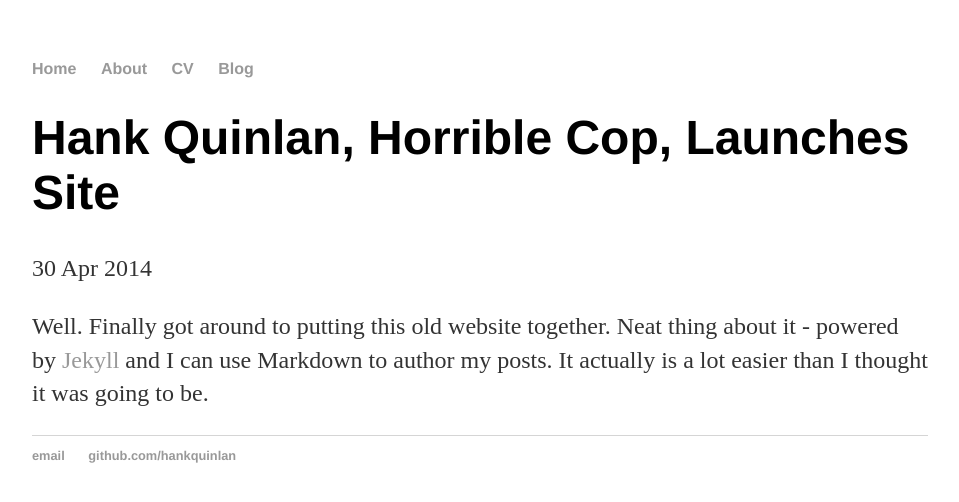
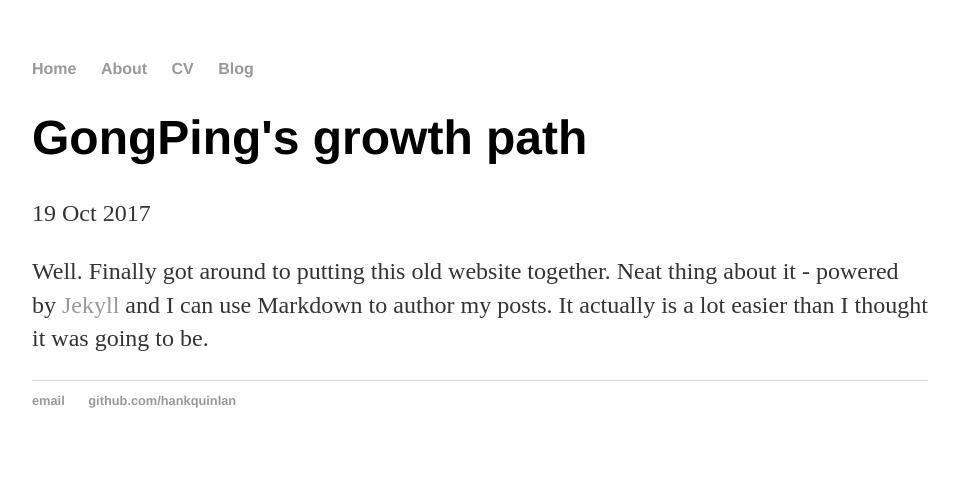
Before and after one commit to Gong-Ping/Gong-Ping.github.io, a Jekyll site: the page built from _posts/2017-10-19-draft.md, in a window 1280 px wide. Shown: the top 502 px of the page, without its empty margins (160-1119 px from the left). Built offline with Jekyll 4.4.1, drawn with Linux system fonts in a browser that asks for light colours.

Commit message:
Update 2017-10-19-draft.md

```diff
--- a/_posts/2017-10-19-draft.md
+++ b/_posts/2017-10-19-draft.md
@@ -1,7 +1,7 @@
 ---
 layout: post
-title: "Hank Quinlan, Horrible Cop, Launches Site"
-date: 2014-04-30
+title: "GongPing's growth path"
+date: 2017-10-19
 ---
 
 Well. Finally got around to putting this old website together. Neat thing about it - powered by [Jekyll](http://jekyllrb.com) and I can use Markdown to author my posts. It actually is a lot easier than I thought it was going to be.
```
